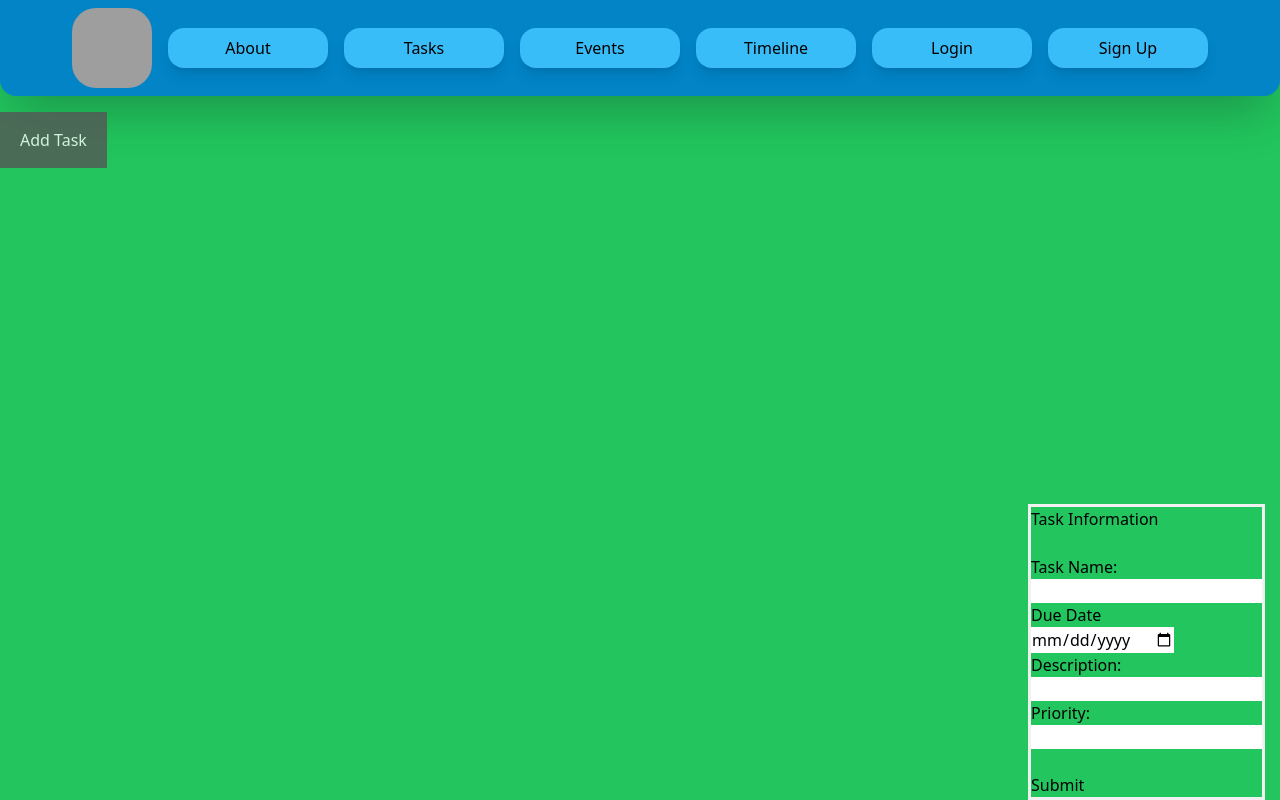
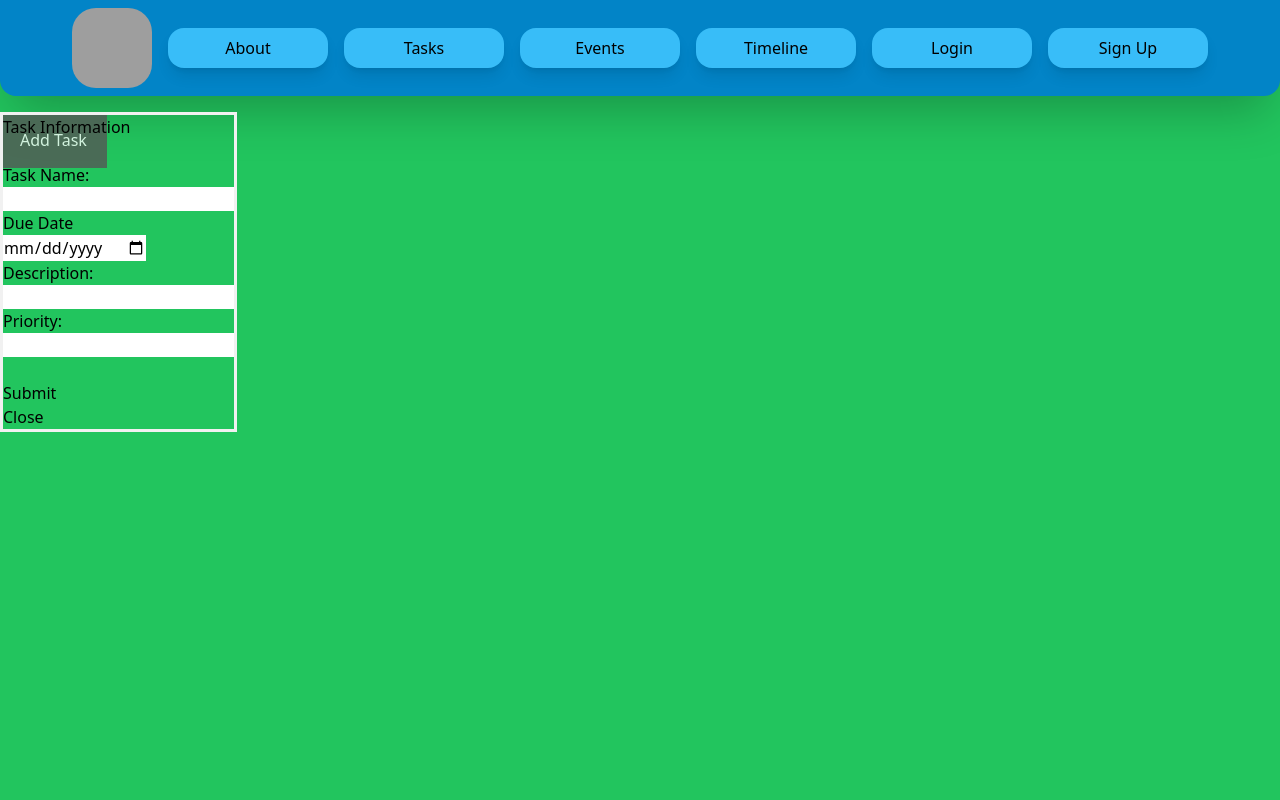
Before and after one commit to K7theCompSciMan/taskermind, a SvelteKit app: page /tasks in a window 1280 px wide. Both pictures are taken after a click on the button "Add Task". Built offline with nearby package versions, Linux system fonts and the light colour scheme; grey boxes are pictures that could not be loaded.

Commit message:
even better

```diff
--- a/src/routes/tasks/+page.svelte
+++ b/src/routes/tasks/+page.svelte
@@ -23,8 +23,8 @@
 .form-popup {
   display: none;
   position: fixed;
-  bottom: 0;
-  right: 15px;
+  /* bottom: 0;
+  right: 15px; */
   border: 3px solid #f1f1f1;
   z-index: 9;
 }
@@ -94,6 +94,7 @@
 		<br>
 		<input type = "submit" value = "Submit">
 	</form>
+	<button class="btn cancel" on:click={closeForm}>Close</button>
 
 </div>
 
```
